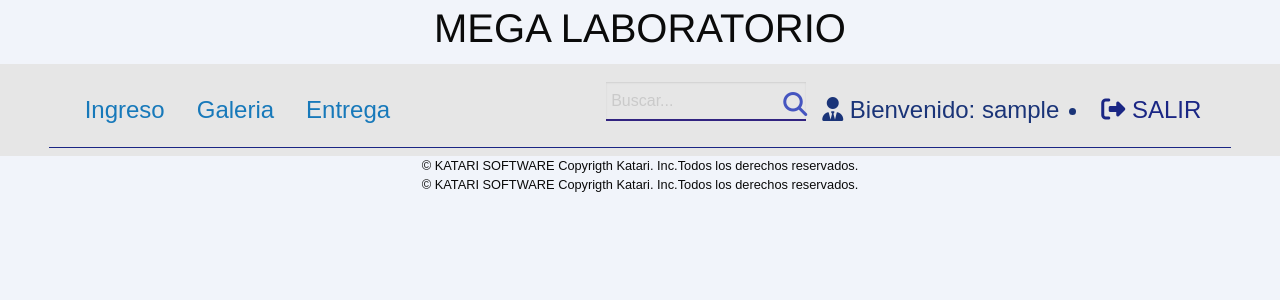
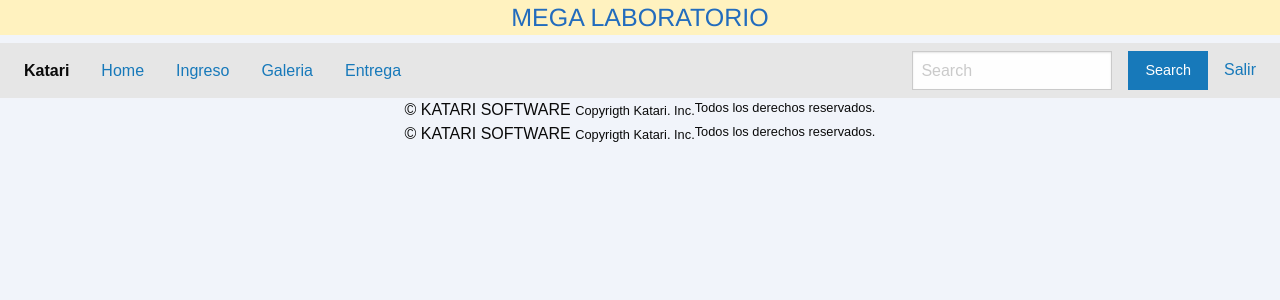
Before and after one commit to Jhojan-0-0/laboratorio., a PHP site: the page made by views/footer.php in a window 1280 px wide. Shown: the top 300 px of the page. Run offline with PHP 8.4, Linux system fonts and the light colour scheme; the template is opened without the code that fills it, so the values that code supplies are empty; the visitor is signed in with stand-in values (Sample User, id 1); some libraries are stand-ins or nearby versions.

Commit message:
Corregi la cabecera de la aplicacion

```diff
--- a/config/config.php
+++ b/config/config.php
@@ -4,9 +4,9 @@ define('URL', 'http://localhost/laboratorio/');
 
 define('COMPANY', 'Laboratorio UNA-PUNO');
 define('HOST', 'localhost');
-define('USER', 'josue');
+define('USER', 'usuario');
 define('DB', 'laboratorio');
-define('PASSWORD', 'josue');
+define('PASSWORD', 'archivo123$');
 define('CHATSET', 'utf8');
 
 date_default_timezone_set('America/Lima');
--- /dev/null
+++ b/public/css/estilo.css
@@ -0,0 +1,13 @@
+* {
+  font-family: 'Ubuntu', sans-serif;
+  font-size: 16px; }
+
+.titulo {
+  background-color: #FFF2BF;
+  /*border: 2px solid red;*/
+  color: #226CBD;
+  text-align: center; }
+
+/*# sourceMappingURL=estilo.css.map */
+
+/*# sourceMappingURL=estilo.css.map */
--- /dev/null
+++ b/scss/estilo.scss
@@ -0,0 +1,12 @@
+* {
+	font-family: 'Ubuntu', sans-serif;
+	font-size: 16px;
+}
+.titulo{
+	background-color: #FFF2BF;
+	/*border: 2px solid red;*/
+	color: #226CBD;
+	text-align: center;
+}
+
+/*# sourceMappingURL=estilo.css.map */
--- a/views/footer.php
+++ b/views/footer.php
@@ -17,7 +17,7 @@
   <small class="copyright">Todos los derechos reservados.</small>
 </div>
 
-<script src="<?php echo constant('URL') . 'public/foundation/js/foundation.js' ?>"></script>
+
 <script>$(document).foundation();</script>
 
 </body>
--- a/views/header.php
+++ b/views/header.php
@@ -6,6 +6,7 @@
   <meta name="viewport" content="width=device-width, initial-scale=1.0" />
   <title>Laboratorio</title>
   <!-- FAVICON -->
+  <link rel="stylesheet" href="<?php echo constant('URL') . 'public/css/estilo.css' ?>">
   <link rel="shortcut icon" href="<?php echo constant('URL') . 'public/img/favicon.ico' ?>">
   <!-- FOUNDATION CSS-PRINCIPAL Y NECESARIO -->
   <link rel="stylesheet" href="<?php echo constant('URL') . 'public/foundation/css/foundation.css' ?>">
@@ -20,47 +21,46 @@
 
   <!-- CSS->SIDEBAR -->
   <link rel="stylesheet" href="<?php echo constant('URL') . 'public/css/sidebar.css' ?>">
+
+  <script src="<?php echo constant('URL') . 'public/js/core/jquery.min.js' ?>"></script>
+  <script src="<?php echo constant('URL') . 'public/foundation/js/foundation.js' ?>"></script>
 </head>
  <!-- Diseño del panel de administracion en la parte superior-->
 <body>
-  <div class="off-canvas-wrapper">
-    <div class="off-canvas-content" data-off-canvas-content>
-      <div class="class text-center">
-        <h2>MEGA LABORATORIO</h2>
+  <div class="grid-container-fluid">
+    <div class="grid-x">
+      <div class="cell">
+        <h4 class="titulo">MEGA LABORATORIO</h4>
       </div>
+    </div>
+    <div class="grid-x">
+      <div class="cell">
 
-    <div class="top-bar " id="topbar-center-logo">
-        <!-- HEADER MAIN PAGE -->
-        <header class="zeta-container">
-          <div class="grid-x container">
+        <div class="title-bar" data-responsive-toggle="responsive-menu" data-hide-for="medium">
+          <button class="menu-icon" type="button" data-toggle="responsive-menu"></button>
+          <div class="title-bar-title">Menu</div>
+        </div>
+
+        <div class="top-bar" id="responsive-menu">
           <div class="top-bar-left">
-          <ul class="menu vertical medium-horizontal">
+            <ul class="dropdown menu" data-dropdown-menu>
+              <li class="menu-text">Katari</li>
+              <li class="has-submenu">
+                <a href="#0">Home</a>
               <li><a href="<?php echo constant('URL'); ?>ingreso">Ingreso</a></li>
               <li><a href="<?php echo constant('URL'); ?>galeria">Galeria</a></li>
               <li><a href="<?php echo constant('URL'); ?>entrega">Entrega</a></li>
              </ul>
-           </div>
-
-                <!-- Barra de busqueda para los quimicos-->
-
-            <div class="search-box">
-              <input type="text" placeholder="Buscar...">
-              <button type="submit"><i class="fas fa-search"></i></button>
-            </div>
-              <!-- Llamado del nombre de usuario -->
-            <div class="user-info">
-              <span><i class="fas fa-user-tie"></i> Bienvenido: <?php echo $_SESSION['usuario'];?> </span>
-              <!-- ID DEL PERSONAL PUESTO EN EL HEADER PARA QUE DESDE CUALQUIER FORMULARIO SE PUEDA LLAMAR -->
-              <input type="text" id="idpersonal" value="<?php echo $_SESSION['idpersonal']; ?>" hidden style="display:none">
-              <!-- Boton de cierre de secion del panel de administracion-->
-              <li>
-                <a href="<?php echo constant('URL')?>login/logout">
-                  <i class="fas fa-sign-out-alt"></i>
-                  <span class="nav-item"> SALIR</span>
-                </a>
-              </li>
-            </div>
+            </ul>
           </div>
-        </header>
-        <!-- HEADER MAIN PAGE END-->
+          <div class="top-bar-right">
+            <ul class="menu">
+              <li><input type="search" placeholder="Search"></li>
+              <li><button type="button" class="button">Search</button></li>
+              <li><a href="<?php echo constant('URL'); ?>login/logout">Salir</a></li>
+            </ul>
+          </div>
+        </div>
+      </div>
     </div>
+  </div>
```
Also changed, not shown: 1 other file.
